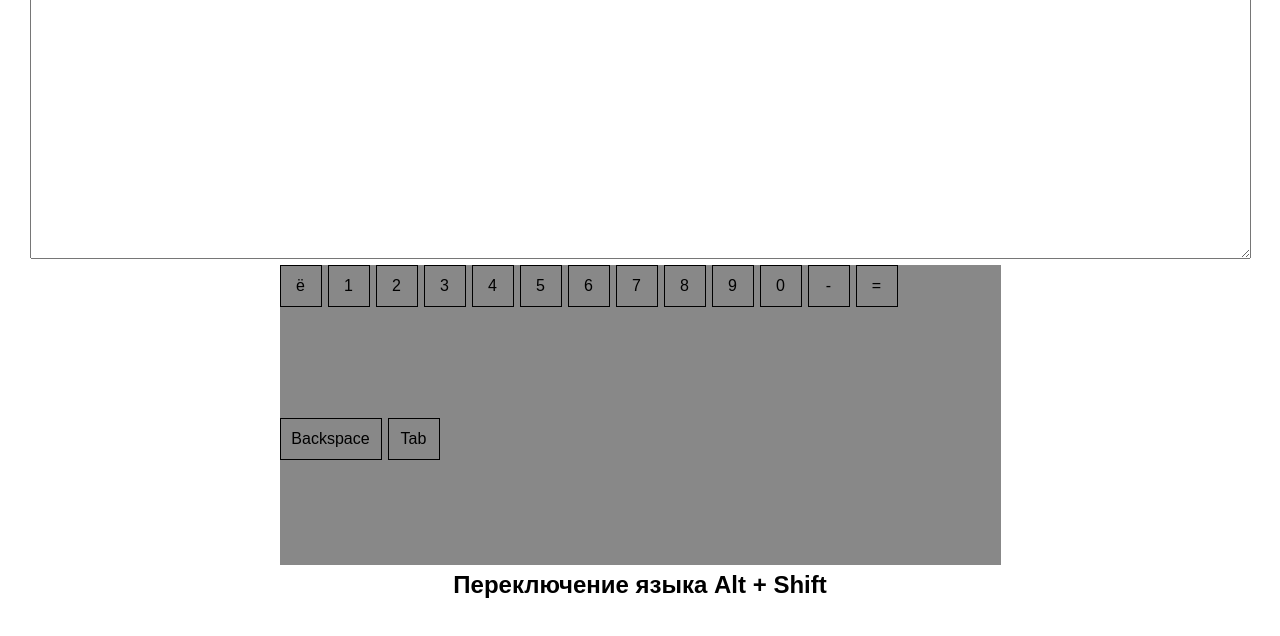
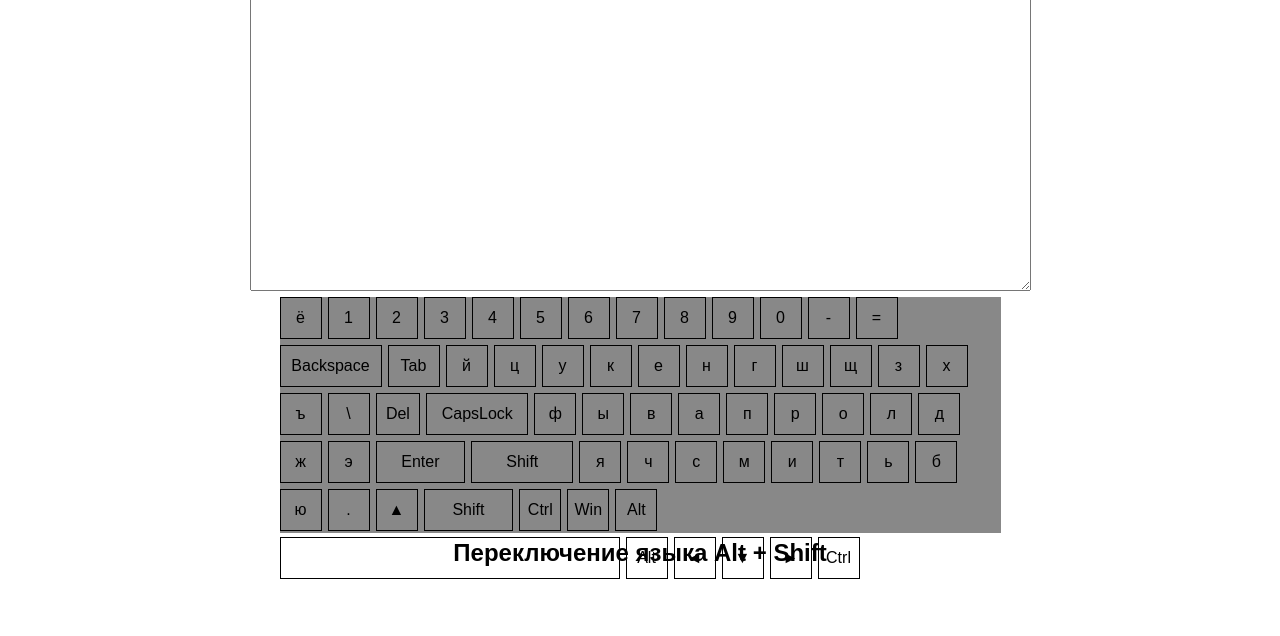
Before and after one commit to ffriday/virtual-keyboard, a website built with webpack: page src/template.html in a window 1280 px wide. Shown: the part 146-782 px from the top of the page. Built offline with nearby package versions, Linux system fonts and the light colour scheme.

Commit message:
feat: add keys array, keys basic styles

```diff
--- a/src/keyboard/_keyboard.sass
+++ b/src/keyboard/_keyboard.sass
@@ -4,8 +4,10 @@ $containerHeight: 100%
 $rowGap: 6px
 
 // Keyboard
+$buttonHeight: 40px
+$smallButtonWidth: 40px
 $keyWidth: 100%
-$keyHeight: 300px
+$keyHeight: calc($buttonHeight * 5 + $rowGap * 6)
 
 .container
   display: flex
--- a/src/keyboard/button/_button.sass
+++ b/src/keyboard/button/_button.sass
@@ -1,5 +1,5 @@
-$buttonHeight: 40px
-$smallButtonWidth: 40px
+// $buttonHeight: 40px
+// $smallButtonWidth: 40px
 
 .basic-key
   height: $buttonHeight
@@ -8,9 +8,16 @@ $smallButtonWidth: 40px
   align-items: center
 
   border: 1px solid black
+  // box-sizing: border-box
 
 .letter,
 .number
+  width: $smallButtonWidth
+
+.arrowUP,
+.arrowDOWN,
+.arrowLEFT,
+.arrowRIGHT
   width: $smallButtonWidth
 
 .backspace,
@@ -20,10 +27,21 @@ $smallButtonWidth: 40px
 
 .enter,
 .shiftR
-  width: calc($smallButtonWidth * 2 + $rowGap)
+  width: calc($smallButtonWidth * 2 + $rowGap * 1.3)
 
-.tab
+.tab,
+.slash
   width: calc($smallButtonWidth * 1.25)
 
 .del
-  width: calc($smallButtonWidth * 1.1)
+  width: calc($smallButtonWidth * 1.07)
+
+.ctrlL,
+.ctrlR,
+.altL,
+.altR,
+.win
+  width: $smallButtonWidth
+
+.space
+  width: calc($smallButtonWidth * 8 + $rowGap * 3)
--- a/src/keyboard/keyboard.js
+++ b/src/keyboard/keyboard.js
@@ -3,7 +3,7 @@ import Button from './button/button';
 import keys from './keys';
 
 // Textarea size
-const textCols = '150';
+const textCols = '95';
 const textRows = '20';
 
 class Keyboard {
--- a/src/keyboard/keys.js
+++ b/src/keyboard/keys.js
@@ -115,7 +115,176 @@ const keys = [
     en: 'Tabe',
     enS: 'Tab',
   },
-
+  { type: 'letter', ru: 'й', ruS: 'Й', en: 'q', enS: 'Q' },
+  { type: 'letter', ru: 'ц', ruS: 'Ц', en: 'w', enS: 'W' },
+  { type: 'letter', ru: 'у', ruS: 'У', en: 'e', enS: 'E' },
+  { type: 'letter', ru: 'к', ruS: 'К', en: 'r', enS: 'R' },
+  { type: 'letter', ru: 'е', ruS: 'Е', en: 't', enS: 'T' },
+  { type: 'letter', ru: 'н', ruS: 'Н', en: 'y', enS: 'Y' },
+  { type: 'letter', ru: 'г', ruS: 'Г', en: 'u', enS: 'U' },
+  { type: 'letter', ru: 'ш', ruS: 'Ш', en: 'i', enS: 'I' },
+  { type: 'letter', ru: 'щ', ruS: 'Щ', en: 'o', enS: 'O' },
+  { type: 'letter', ru: 'з', ruS: 'З', en: 'p', enS: 'P' },
+  { type: 'letter', ru: 'х', ruS: 'Х', en: '[', enS: '{' },
+  { type: 'letter', ru: 'ъ', ruS: 'Ъ', en: ']', enS: '}' },
+  // Slash
+  {
+    type: 'letter',
+    ru: '\\',
+    ruS: '/',
+    en: '\\',
+    enS: '/',
+  },
+  // Del
+  {
+    type: 'system',
+    class: 'del',
+    ru: 'Del',
+    ruS: 'Del',
+    en: 'Del',
+    enS: 'Del',
+  },
+  // Row 3
+  // Capslock
+  {
+    type: 'system',
+    class: 'capslock',
+    ru: 'CapsLock',
+    ruS: 'CapsLock',
+    en: 'CapsLock',
+    enS: 'CapsLock',
+  },
+  { type: 'letter', ru: 'ф', ruS: 'Ф', en: 'a', enS: 'A' },
+  { type: 'letter', ru: 'ы', ruS: 'Ы', en: 's', enS: 'S' },
+  { type: 'letter', ru: 'в', ruS: 'В', en: 'd', enS: 'D' },
+  { type: 'letter', ru: 'а', ruS: 'А', en: 'f', enS: 'F' },
+  { type: 'letter', ru: 'п', ruS: 'П', en: 'g', enS: 'G' },
+  { type: 'letter', ru: 'р', ruS: 'Р', en: 'h', enS: 'H' },
+  { type: 'letter', ru: 'о', ruS: 'О', en: 'j', enS: 'J' },
+  { type: 'letter', ru: 'л', ruS: 'Л', en: 'k', enS: 'K' },
+  { type: 'letter', ru: 'д', ruS: 'Д', en: 'l', enS: 'L' },
+  { type: 'letter', ru: 'ж', ruS: 'Ж', en: ';', enS: ':' },
+  { type: 'letter', ru: 'э', ruS: 'Э', en: "'", enS: '"' },
+  // Enter
+  {
+    type: 'system',
+    class: 'enter',
+    ru: 'Enter',
+    ruS: 'Enter',
+    en: 'Enterk',
+    enS: 'Enter',
+  },
+  // Row 4
+  // Shift Left
+  {
+    type: 'system',
+    class: 'shiftL',
+    ru: 'Shift',
+    ruS: 'Shift',
+    en: 'Shift',
+    enS: 'Shift',
+  },
+  { type: 'letter', ru: 'я', ruS: 'Я', en: 'z', enS: 'Z' },
+  { type: 'letter', ru: 'ч', ruS: 'Ч', en: 'x', enS: 'X' },
+  { type: 'letter', ru: 'с', ruS: 'С', en: 'c', enS: 'C' },
+  { type: 'letter', ru: 'м', ruS: 'М', en: 'v', enS: 'V' },
+  { type: 'letter', ru: 'и', ruS: 'И', en: 'b', enS: 'B' },
+  { type: 'letter', ru: 'т', ruS: 'Т', en: 'n', enS: 'N' },
+  { type: 'letter', ru: 'ь', ruS: 'Ь', en: 'm', enS: 'M' },
+  { type: 'letter', ru: 'б', ruS: 'Б', en: ',', enS: '<' },
+  { type: 'letter', ru: 'ю', ruS: 'Ю', en: '.', enS: '>' },
+  { type: 'letter', ru: '.', ruS: ',', en: '/', enS: '?' },
+  // Arrow UP
+  {
+    type: 'system',
+    class: 'arrowUP',
+    ru: '▲',
+    ruS: '▲',
+    en: '▲',
+    enS: '▲',
+  },
+  // Shift Right
+  {
+    type: 'system',
+    class: 'shiftR',
+    ru: 'Shift',
+    ruS: 'Shift',
+    en: 'Shift',
+    enS: 'Shift',
+  },
+  // Row 5
+  {
+    type: 'system',
+    class: 'ctrlL',
+    ru: 'Ctrl',
+    ruS: 'Ctrl',
+    en: 'Ctrl',
+    enS: 'Ctrl',
+  },
+  {
+    type: 'system',
+    class: 'win',
+    ru: 'Win',
+    ruS: 'Win',
+    en: 'Win',
+    enS: 'Win',
+  },
+  {
+    type: 'system',
+    class: 'altL',
+    ru: 'Alt',
+    ruS: 'Alt',
+    en: 'Alt',
+    enS: 'WAlt',
+  },
+  {
+    type: 'letter',
+    class: 'space',
+    ru: ' ',
+    ruS: ' ',
+    en: ' ',
+    enS: ' ',
+  },
+  {
+    type: 'system',
+    class: 'altR',
+    ru: 'Alt',
+    ruS: 'Alt',
+    en: 'Alt',
+    enS: 'WAlt',
+  },
+  {
+    type: 'system',
+    class: 'arrowLEFT',
+    ru: '◄',
+    ruS: '◄',
+    en: '◄',
+    enS: '◄',
+  },
+  {
+    type: 'system',
+    class: 'arrowDOWN',
+    ru: '▼',
+    ruS: '▼',
+    en: '▼',
+    enS: '▼',
+  },
+  {
+    type: 'system',
+    class: 'arrowRIGHT',
+    ru: '►',
+    ruS: '►',
+    en: '►',
+    enS: '►',
+  },
+  {
+    type: 'system',
+    class: 'ctrlR',
+    ru: 'Ctrl',
+    ruS: 'Ctrl',
+    en: 'Ctrl',
+    enS: 'Ctrl',
+  },
 ];
 
 export default keys;
```
Also changed, not shown: src/styles.css, 1 other file.
